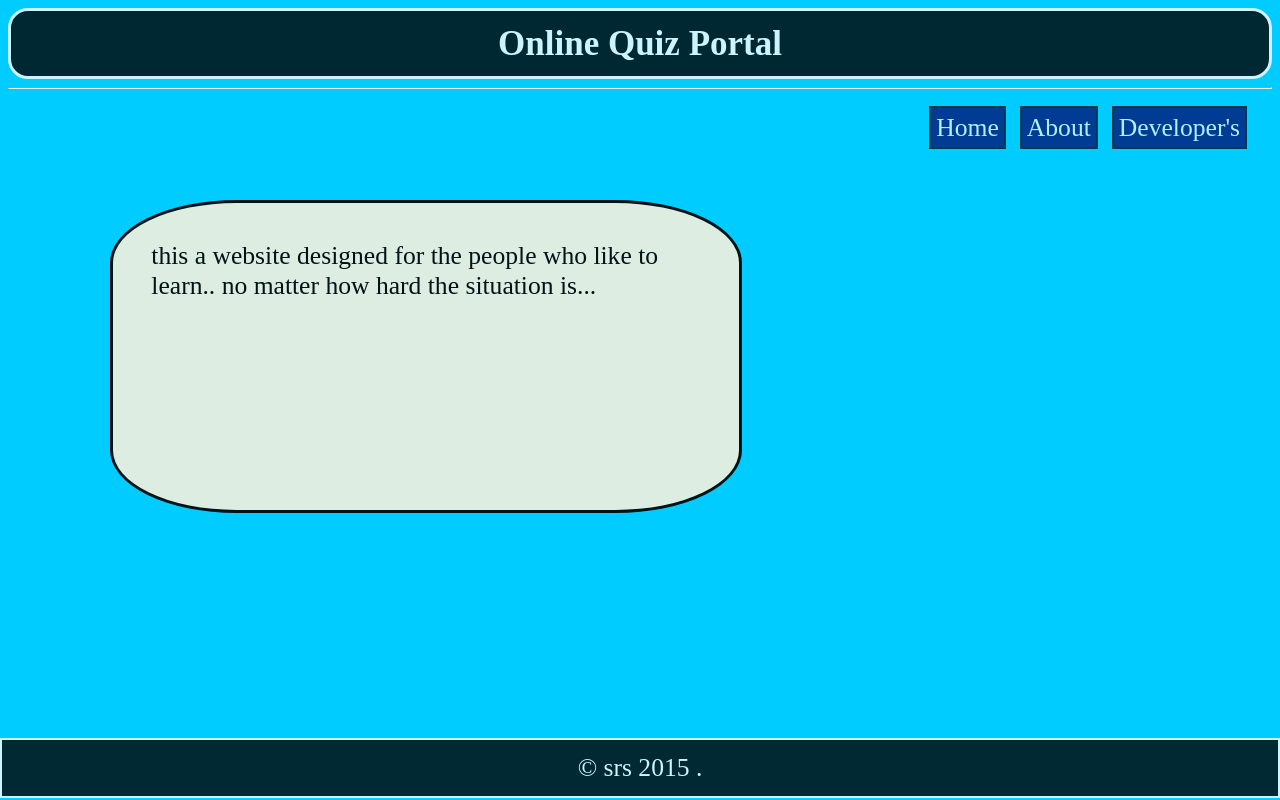
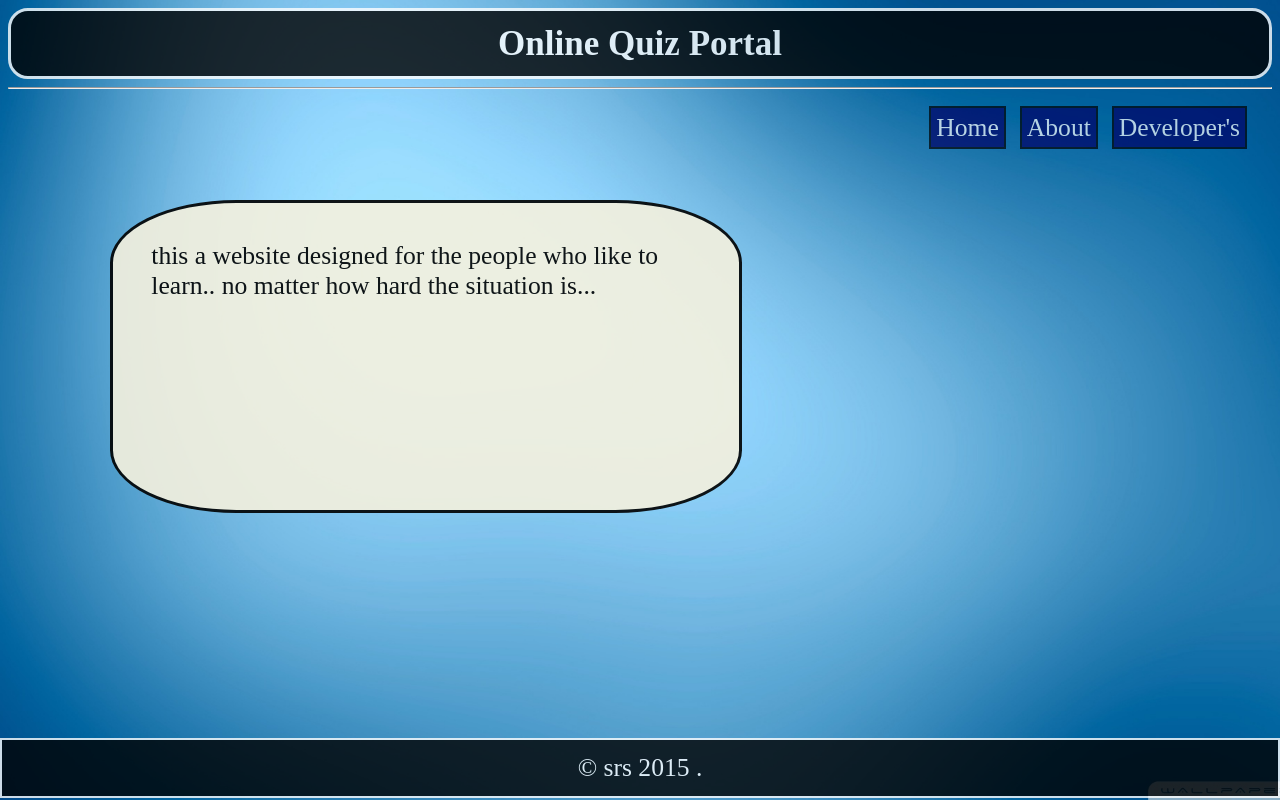
Before and after one commit to rv1996/Online_quiz_portal, a PHP site: page /Home.php in a window 1280 px wide. Run offline with PHP 8.4, Linux system fonts and the light colour scheme.

Commit message:
day 2 meeting here.... upload

```diff
--- a/style.css
+++ b/style.css
@@ -7,7 +7,8 @@
 
 	body{
 
-		background:#00CCFF;
+		/*background:#00CCFF;*/
+		background:url('bgimage.jpg');
 		-webkit-background-size:cover;
 		background-repeat: no-repeat;
 	}
```
